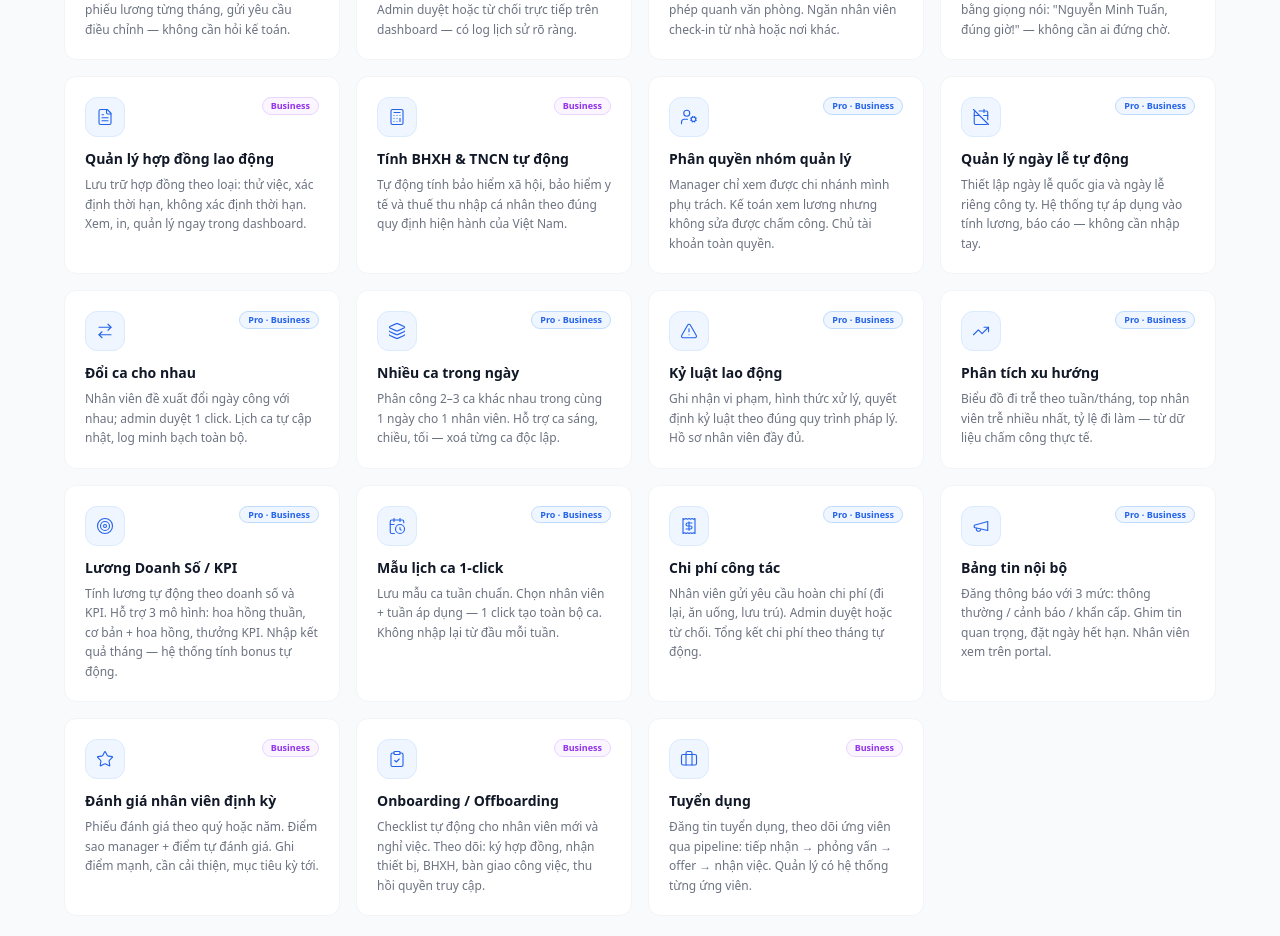
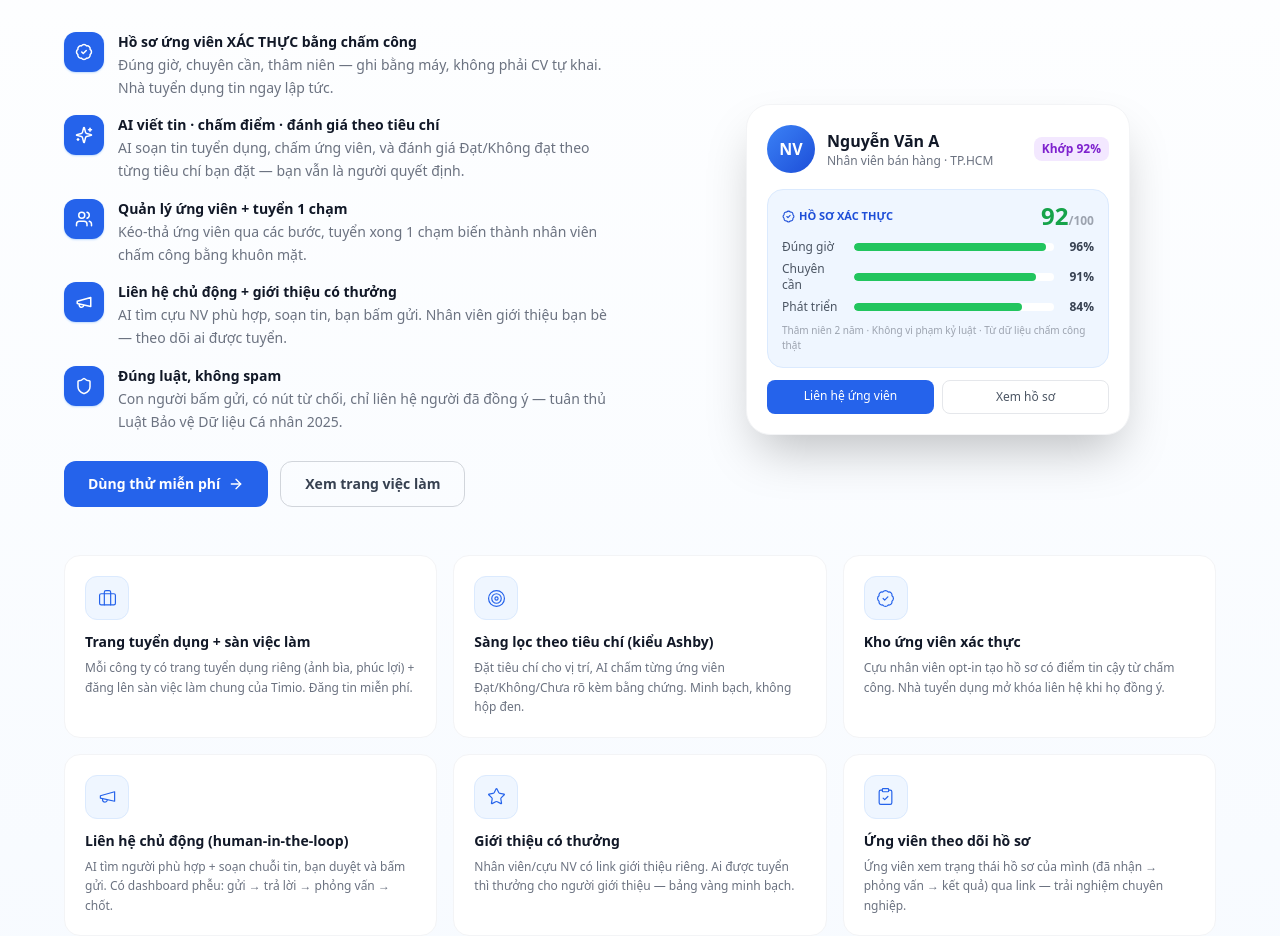
Before and after one commit to sinhgiang/timio, a Next.js app: page / in a window 1280 px wide. Shown: the part 4536-5472 px from the top of the page. Built offline with nearby package versions, Linux system fonts and the light colour scheme.

Commit message:
feat(trang-chu): them khoi 'Tuyen dung AI + Ho so xac thuc' noi bat (san pham thu 2) + cap nhat the tinh nang

```diff
--- a/app/page.tsx
+++ b/app/page.tsx
@@ -483,6 +483,102 @@ export default function HomePage({ searchParams }: { searchParams?: { aff?: stri
         </div>
       </section>
 
+      {/* ── TUYỂN DỤNG AI + HỒ SƠ XÁC THỰC (sản phẩm thứ 2, ngang tầm) ── */}
+      <section id="tuyen-dung" className="py-20 px-4 bg-gradient-to-b from-white to-blue-50/50">
+        <div className="max-w-6xl mx-auto">
+          <div className="text-center max-w-2xl mx-auto mb-12">
+            <span className="inline-flex items-center gap-1.5 bg-blue-100 text-blue-700 border border-blue-200 text-xs font-bold px-3 py-1 rounded-full mb-4">
+              <Sparkles size={13} /> SẢN PHẨM MỚI · TUYỂN DỤNG AI
+            </span>
+            <h2 className="text-3xl sm:text-4xl font-extrabold text-gray-900 mb-4 leading-tight">
+              Tuyển người ngay trong phần mềm chấm công
+            </h2>
+            <p className="text-gray-500 text-lg">
+              Không chỉ chấm công — Timio giúp bạn <strong className="text-gray-700">đăng tin, sàng lọc bằng AI</strong>, và tuyển đúng người nhờ <strong className="text-gray-700">hồ sơ xác thực bằng dữ liệu chấm công thật</strong>. Điều mà mọi trang tuyển dụng khác không có.
+            </p>
+          </div>
+
+          {/* 2 cột: text + mock hồ sơ xác thực */}
+          <div className="grid lg:grid-cols-2 gap-10 items-center mb-12">
+            <div>
+              <ul className="space-y-4">
+                {[
+                  [BadgeCheck, "Hồ sơ ứng viên XÁC THỰC bằng chấm công", "Đúng giờ, chuyên cần, thâm niên — ghi bằng máy, không phải CV tự khai. Nhà tuyển dụng tin ngay lập tức."],
+                  [Sparkles, "AI viết tin · chấm điểm · đánh giá theo tiêu chí", "AI soạn tin tuyển dụng, chấm ứng viên, và đánh giá Đạt/Không đạt theo từng tiêu chí bạn đặt — bạn vẫn là người quyết định."],
+                  [Users, "Quản lý ứng viên + tuyển 1 chạm", "Kéo-thả ứng viên qua các bước, tuyển xong 1 chạm biến thành nhân viên chấm công bằng khuôn mặt."],
+                  [Megaphone, "Liên hệ chủ động + giới thiệu có thưởng", "AI tìm cựu NV phù hợp, soạn tin, bạn bấm gửi. Nhân viên giới thiệu bạn bè — theo dõi ai được tuyển."],
+                  [Shield, "Đúng luật, không spam", "Con người bấm gửi, có nút từ chối, chỉ liên hệ người đã đồng ý — tuân thủ Luật Bảo vệ Dữ liệu Cá nhân 2025."],
+                ].map(([Icon, t, d]) => {
+                  const IconC = Icon as React.ElementType;
+                  return (
+                    <li key={t as string} className="flex gap-3.5">
+                      <div className="w-10 h-10 rounded-xl bg-blue-600 flex items-center justify-center shrink-0 shadow-sm shadow-blue-200"><IconC size={18} className="text-white" /></div>
+                      <div><p className="font-bold text-gray-900 text-sm">{t as string}</p><p className="text-gray-500 text-sm leading-relaxed mt-0.5">{d as string}</p></div>
+                    </li>
+                  );
+                })}
+              </ul>
+              <div className="flex flex-wrap gap-3 mt-7">
+                <Link href="/register" className="inline-flex items-center gap-2 bg-blue-600 text-white font-bold px-6 py-3 rounded-xl hover:bg-blue-700 transition-colors text-sm">Dùng thử miễn phí <ArrowRight size={16} /></Link>
+                <a href="/viec-lam" className="inline-flex items-center gap-2 border border-gray-300 text-gray-700 font-semibold px-6 py-3 rounded-xl hover:bg-gray-50 transition-colors text-sm">Xem trang việc làm</a>
+              </div>
+            </div>
+
+            {/* Mock: thẻ hồ sơ xác thực */}
+            <div className="relative">
+              <div className="bg-white rounded-3xl shadow-2xl border border-gray-100 p-5 max-w-sm mx-auto">
+                <div className="flex items-center gap-3 mb-4">
+                  <div className="w-12 h-12 rounded-full bg-gradient-to-br from-blue-500 to-blue-700 flex items-center justify-center text-white font-bold">NV</div>
+                  <div className="flex-1"><p className="font-bold text-gray-900">Nguyễn Văn A</p><p className="text-xs text-gray-500">Nhân viên bán hàng · TP.HCM</p></div>
+                  <span className="text-xs font-bold text-purple-700 bg-purple-100 px-2 py-1 rounded-lg">Khớp 92%</span>
+                </div>
+                <div className="rounded-2xl bg-blue-50 border border-blue-100 p-3.5">
+                  <div className="flex items-center justify-between mb-2.5">
+                    <span className="inline-flex items-center gap-1 text-[11px] font-bold text-blue-700"><BadgeCheck size={13} /> HỒ SƠ XÁC THỰC</span>
+                    <span className="text-2xl font-extrabold text-green-600 leading-none">92<span className="text-xs text-gray-400">/100</span></span>
+                  </div>
+                  {[
+                    { l: "Đúng giờ", pct: 96 },
+                    { l: "Chuyên cần", pct: 91 },
+                    { l: "Phát triển", pct: 84 },
+                  ].map((s) => (
+                    <div key={s.l} className="flex items-center gap-2 text-xs mb-1.5">
+                      <span className="text-gray-600 w-16 shrink-0">{s.l}</span>
+                      <div className="flex-1 h-2 rounded-full bg-white overflow-hidden"><div className="h-full rounded-full bg-green-500" style={{ width: `${s.pct}%` }} /></div>
+                      <span className="w-8 text-right font-semibold text-gray-700">{s.pct}%</span>
+                    </div>
+                  ))}
+                  <p className="text-[10px] text-gray-400 mt-2">Thâm niên 2 năm · Không vi phạm kỷ luật · Từ dữ liệu chấm công thật</p>
+                </div>
+                <div className="mt-3 grid grid-cols-2 gap-2">
+                  <span className="text-center text-xs font-medium text-white bg-blue-600 rounded-lg py-2">Liên hệ ứng viên</span>
+                  <span className="text-center text-xs font-medium text-gray-600 border border-gray-200 rounded-lg py-2">Xem hồ sơ</span>
+                </div>
+              </div>
+              <div className="absolute -z-10 -top-4 -right-4 w-40 h-40 rounded-full bg-blue-200/40 blur-2xl" aria-hidden />
+            </div>
+          </div>
+
+          {/* Sub-grid: các mảng tuyển dụng */}
+          <div className="grid sm:grid-cols-2 lg:grid-cols-3 gap-4">
+            {[
+              { icon: Briefcase, t: "Trang tuyển dụng + sàn việc làm", d: "Mỗi công ty có trang tuyển dụng riêng (ảnh bìa, phúc lợi) + đăng lên sàn việc làm chung của Timio. Đăng tin miễn phí." },
+              { icon: Target, t: "Sàng lọc theo tiêu chí (kiểu Ashby)", d: "Đặt tiêu chí cho vị trí, AI chấm từng ứng viên Đạt/Không/Chưa rõ kèm bằng chứng. Minh bạch, không hộp đen." },
+              { icon: BadgeCheck, t: "Kho ứng viên xác thực", d: "Cựu nhân viên opt-in tạo hồ sơ có điểm tin cậy từ chấm công. Nhà tuyển dụng mở khóa liên hệ khi họ đồng ý." },
+              { icon: Megaphone, t: "Liên hệ chủ động (human-in-the-loop)", d: "AI tìm người phù hợp + soạn chuỗi tin, bạn duyệt và bấm gửi. Có dashboard phễu: gửi → trả lời → phỏng vấn → chốt." },
+              { icon: Star, t: "Giới thiệu có thưởng", d: "Nhân viên/cựu NV có link giới thiệu riêng. Ai được tuyển thì thưởng cho người giới thiệu — bảng vàng minh bạch." },
+              { icon: ClipboardCheck, t: "Ứng viên theo dõi hồ sơ", d: "Ứng viên xem trạng thái hồ sơ của mình (đã nhận → phỏng vấn → kết quả) qua link — trải nghiệm chuyên nghiệp." },
+            ].map((c) => (
+              <div key={c.t} className="bg-white border border-gray-100 rounded-2xl p-5 hover:shadow-md transition-shadow">
+                <div className="w-11 h-11 rounded-xl bg-blue-50 border border-blue-100 flex items-center justify-center mb-3"><c.icon size={19} className="text-blue-600" strokeWidth={1.5} /></div>
+                <h3 className="font-bold text-gray-900 text-sm mb-1.5">{c.t}</h3>
+                <p className="text-gray-500 text-xs leading-relaxed">{c.d}</p>
+              </div>
+            ))}
+          </div>
+        </div>
+      </section>
+
       {/* ── ADDITIONAL FEATURES ── */}
       <section className="py-16 px-4 bg-gray-50">
         <div className="max-w-6xl mx-auto">
@@ -602,8 +698,8 @@ export default function HomePage({ searchParams }: { searchParams?: { aff?: stri
               },
               {
                 icon: Briefcase,
-                title: "Tuyển dụng",
-                desc: "Đăng tin tuyển dụng, theo dõi ứng viên qua pipeline: tiếp nhận → phỏng vấn → offer → nhận việc. Quản lý có hệ thống từng ứng viên.",
+                title: "Tuyển dụng AI + Hồ sơ xác thực",
+                desc: "Đăng tin, sàng lọc bằng AI theo tiêu chí, tuyển 1 chạm thành nhân viên. Kho ứng viên xác thực bằng dữ liệu chấm công. Xem chi tiết ở khối Tuyển dụng phía trên.",
                 tag: "Business",
               },
             ].map((f) => (
```
Also changed, not shown: 1 other file (tests, documents, lock files or other folders).
